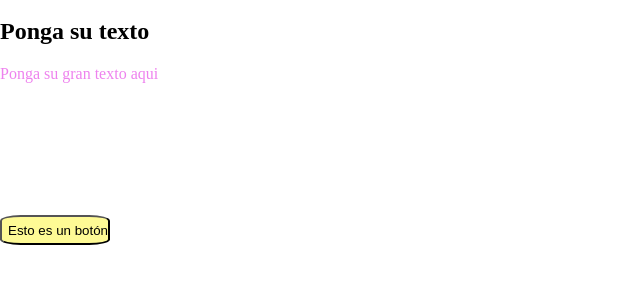
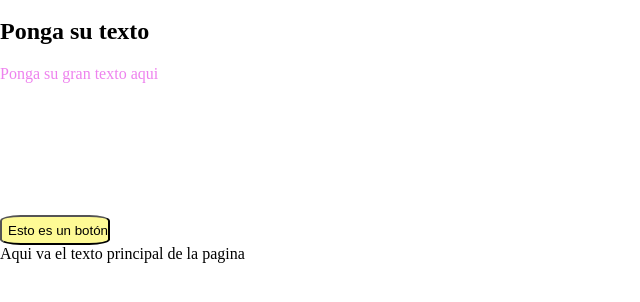
Before and after one commit to WhosCris/JS, a website: page index.html in a window 1280 px wide. Shown: the part 120-422 px from the top of the page, without its empty margins (0-640 px from the left). Drawn offline with Linux system fonts and the light colour scheme.

Commit message:
Se agrega un parrafo

```diff
--- a/index.html
+++ b/index.html
@@ -23,6 +23,9 @@
             <p class="encabezado">Ponga su gran texto aqui</p>
             <input type="button" onclick="Alerta()" class="boton" value="Esto es un botón">
         </section>
+        <cuerpo>
+            Aqui va el texto principal de la pagina
+        </cuerpo>
     </body>
     <script src="Scripts/Script.js"></script>
 </html>
```
